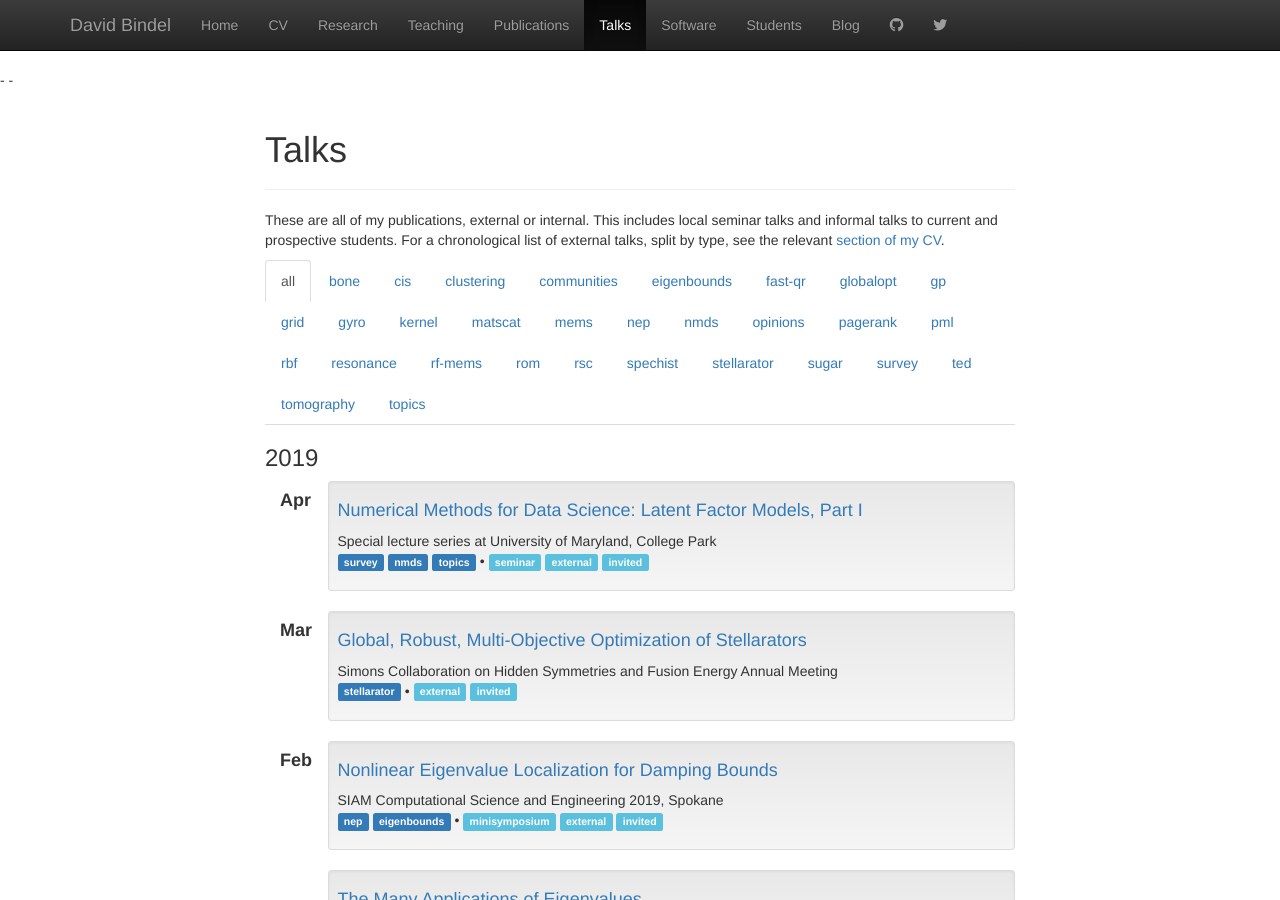
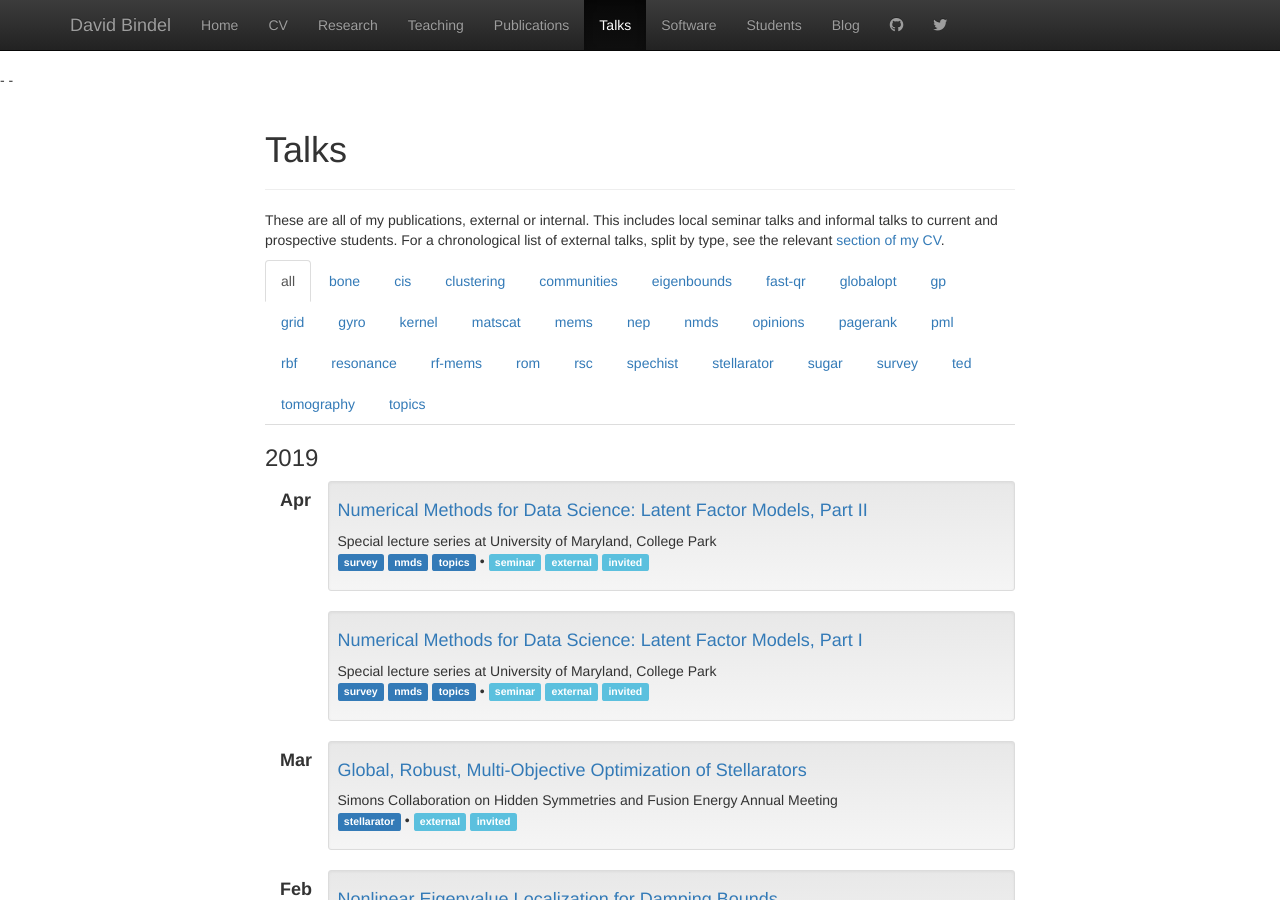
Before and after one commit to dbindel/cornell_web, a Jekyll site: the page built from talks.html, in a window 1280 px wide and 900 px high. Built offline with Jekyll 4.4.1, drawn with Linux system fonts in a browser that asks for light colours; nearby versions of some CDN libraries.

Commit message:
Link in Thu talk in UMCP NMDS series

```diff
--- a/_bibliography/references.bib
+++ b/_bibliography/references.bib
@@ -22,7 +22,7 @@
 }
 
 @inproceedings{2018-nips-a,
-  Author = {Eriksson, David and Dong, Kun and Lee, Eric and Bindel, David and Wilso, Andrew Gordon},
+  Author = {Eriksson, David and Dong, Kun and Lee, Eric and Bindel, David and Wilson, Andrew Gordon},
   Title = {Scaling {Gaussian} Process Regression with Derivatives},
   Booktitle = {Proceedings of NeuroIPS 2018},
   Month = {December},
--- a/_data/present.yml
+++ b/_data/present.yml
@@ -1099,3 +1099,10 @@
   tags: [survey, nmds, topics]
   where: Special lecture series at University of Maryland, College Park
   type: [seminar, external, invited]
+-
+  file: 2019-04-umcp/umcp-latent2.pdf
+  which: latent2
+  title: "Numerical Methods for Data Science: Latent Factor Models, Part II"
+  tags: [survey, nmds, topics]
+  where: Special lecture series at University of Maryland, College Park
+  type: [seminar, external, invited]
```
Also changed, not shown: _blurbs/nmds-umcp.md (+2 -2 lines).
